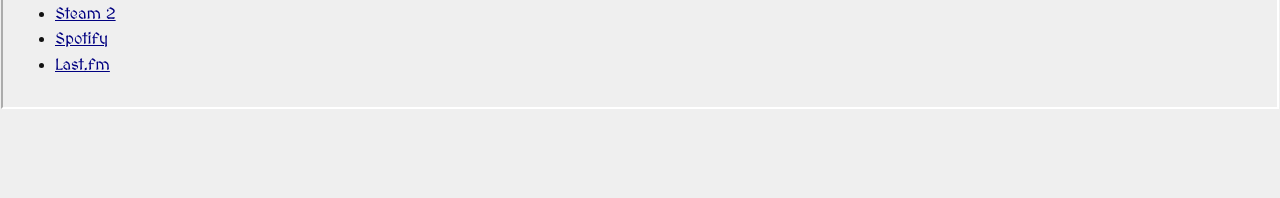
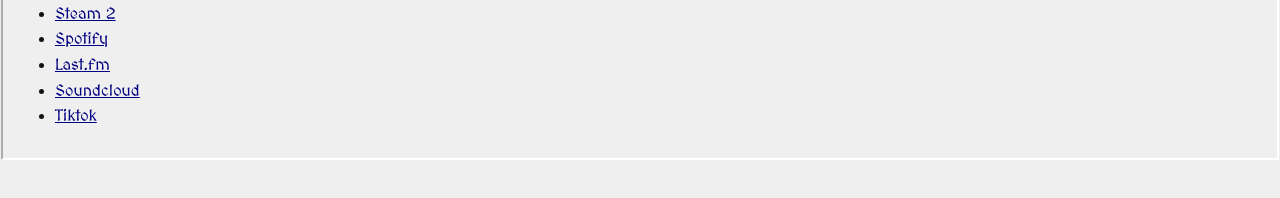
Before and after one commit to turbodog335/turbodognet, a plain HTML site: page links.html in a window 1280 px wide. Shown: the part 132-330 px from the top of the page. Drawn offline with Linux system fonts and the light colour scheme.

Commit message:
Update links.html

```diff
--- a/links.html
+++ b/links.html
@@ -47,6 +47,8 @@
 <li><a href="https://steamcommunity.com/id/standof2/" target="_blank" rel="noopener">Steam 2</a></li>
 <li><a href="https://open.spotify.com/user/4jtvl8qpv22s399f2ovr2bo0c?si=9f017a31188f4025" target="_blank" rel="noopener">Spotify</a></li>
 <li><a href="https://www.last.fm/user/turbodog335" target="_blank" rel="noopener">Last.fm</a></li>
+<li><a href="https://soundcloud.com/turbodog335" target="_blank" rel="noopener">Soundcloud</a></li>
+ <li><a href="https://www.tiktok.com/@turbodog335" target="_blank" rel="noopener">Tiktok</a></li>
 </ul>
 </section>
 </main></body></html>
```
